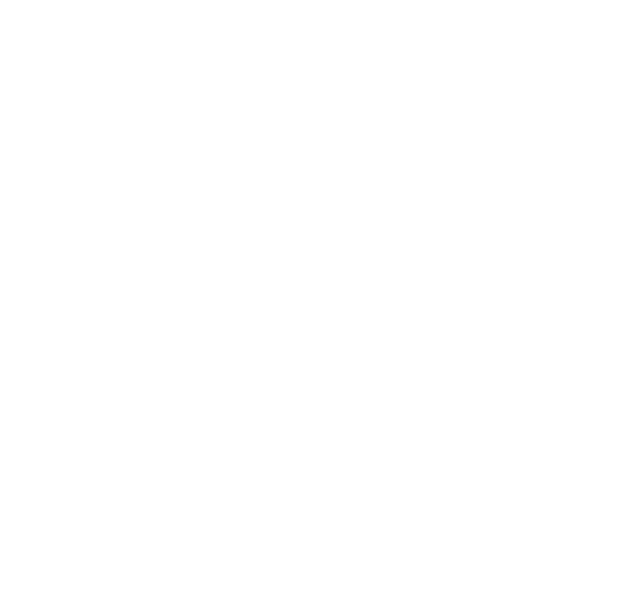
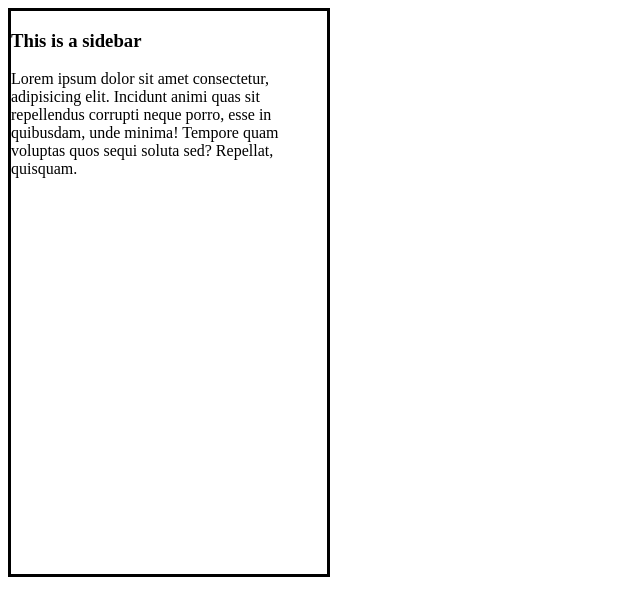
Before and after one commit to ChrisKramer15/weather-dashboard, a plain HTML site: page index.html in a window 1280 px wide. Shown: the whole page, without its empty margins (0-640 px from the left). Drawn offline with Linux system fonts and the light colour scheme.

Commit message:
sidebar skeleton created

```diff
--- a/index.html
+++ b/index.html
@@ -4,11 +4,16 @@
     <meta charset="UTF-8">
     <meta name="viewport" content="width=device-width, initial-scale=1.0">
     <title>Weather Dashboard</title>
-    <link rel="stylesheet" href="/style.css">
+    <link rel="stylesheet" text="text/css" href="./style.css">
 </head>
 <body>
+    <section class="sidebar">
+        <h3>This is a sidebar</h3>
+        <p>
+            Lorem ipsum dolor sit amet consectetur, adipisicing elit. Incidunt animi quas sit repellendus corrupti neque porro, esse in quibusdam, unde minima! Tempore quam voluptas quos sequi soluta sed? Repellat, quisquam.
+        </p>
+    </section>
 
-
-    <script src="/scripts.js"></script>
+    <script src="./scripts.js"></script>
 </body>
 </html>
--- a/style.css
+++ b/style.css
@@ -0,0 +1,6 @@
+.sidebar {
+    width: 25%;
+    border-color: black;
+    border-style: solid;
+    padding-bottom: 30%;
+}
```
